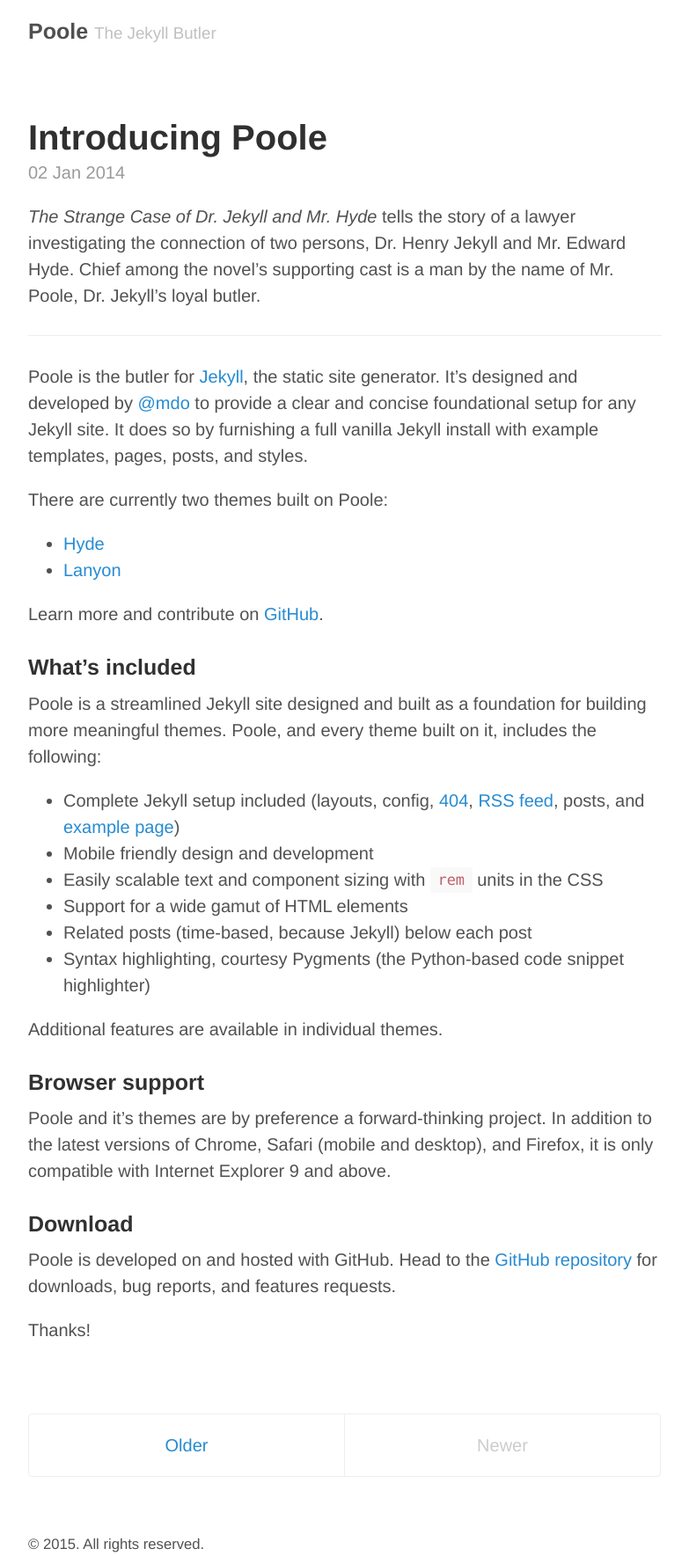
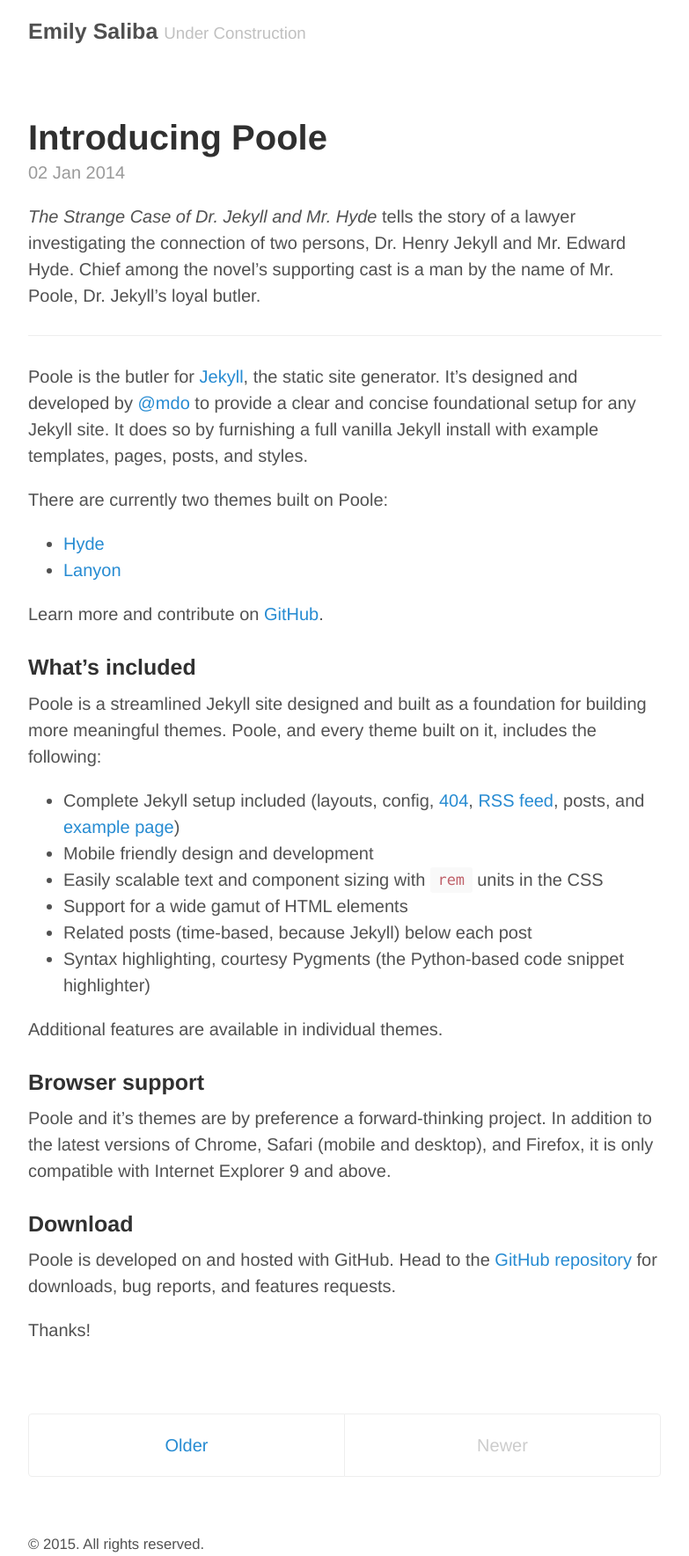
Before and after one commit to emilysquid/emilysquid.github.io, a Jekyll site: the page built from index.html, in a window 1280 px wide. Shown: the whole page at 88% size, without its empty margins (248-1031 px from the left). Built offline with Jekyll 4.4.1, drawn with Linux system fonts in a browser that asks for light colours; the list of posts is cut into pages by our own code.

Commit message:
changed name

```diff
--- a/_config.yml
+++ b/_config.yml
@@ -3,17 +3,17 @@
 relative_permalinks: true
 
 # Setup
-title:            Poole
-tagline:          The Jekyll Butler
-url:              http://getpoole.com
+title:            Emily Saliba
+tagline:          Under Construction
+url:              http://emilysaliba.com
 paginate:         1
 baseurl:          /
 author:
-  name:           Mark Otto
-  url:            https://twitter.com/mdo
-  email:          markdotto@gmail.com
+  name:           Emily Saliba
+  #url:            https://twitter.com/
+  email:          emilysquid@gmail.com
 
 # Custom vars
 version:          1.0.0
 github:
-  repo:           https://github.com/poole/poole
+  repo:           https://github.com/emilysquid
```
